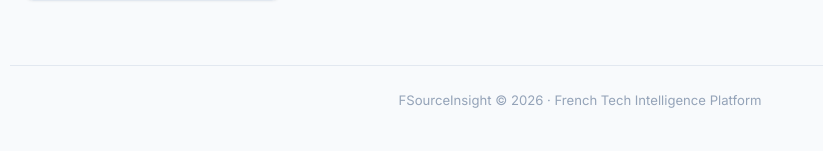
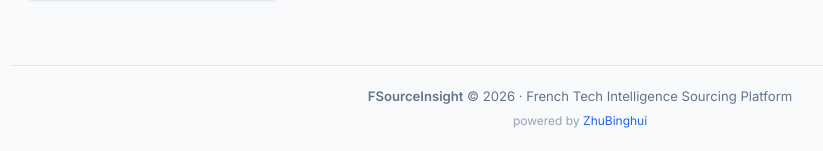
Before and after one commit to zhubinghui/FSourceInsight, a Flask app: page / in a window 1280 px wide. Shown: the part 672-823 px from the top of the page, without its empty margins (60-883 px from the left). After the commit the page ends 800 px from the top, so only its background shows below. Run offline with Flask 3, Linux system fonts and the light colour scheme; the visitor is signed in with stand-in values (Sample User, id 1); data that the repository does not hold is empty; parts of the project's set-up code (start-up, migrations or seed data) failed here and were passed over.

Commit message:
chore: update footer branding
Frontend: "FSourceInsight © 2026 · French Tech Intelligence Sourcing
Platform" + "powered by ZhuBinghui" with mailto link
Admin sidebar: matching "powered by" in footer

Co-Authored-By: Claude Opus 4.6 (1M context) <noreply@anthropic.com>

```diff
--- a/app/web/templates/admin/admin_base.html
+++ b/app/web/templates/admin/admin_base.html
@@ -177,6 +177,9 @@
                 <a href="{{ url_for('auth.logout') }}" class="d-flex align-items-center gap-2 text-decoration-none mt-2" style="color: rgba(255,255,255,0.4); font-size: 0.82rem;">
                     <i class="bi bi-box-arrow-right"></i> Logout
                 </a>
+                <div class="mt-3" style="font-size: 0.68rem; color: rgba(255,255,255,0.25);">
+                    powered by <a href="mailto:bill.zhubinghui@huawei.com" style="color: rgba(255,255,255,0.35); text-decoration: none;">ZhuBinghui</a>
+                </div>
             </div>
         </aside>
 
--- a/app/web/templates/base.html
+++ b/app/web/templates/base.html
@@ -95,8 +95,13 @@
         {% block content %}{% endblock %}
     </main>
 
-    <footer class="container footer-fs mt-5 mb-3">
-        FSourceInsight &copy; {{ now().year if now is defined else '2026' }} &middot; French Tech Intelligence Platform
+    <footer class="container mt-5 mb-3" style="border-top: 1px solid var(--fs-card-border); padding-top: 1.25rem; text-align: center;">
+        <div style="font-size: 0.82rem; color: var(--fs-text-secondary);">
+            <span class="fw-semibold">FSourceInsight</span> &copy; {{ now().year if now is defined else '2026' }} &middot; French Tech Intelligence Sourcing Platform
+        </div>
+        <div style="font-size: 0.75rem; color: var(--fs-text-muted); margin-top: 4px;">
+            powered by <a href="mailto:bill.zhubinghui@huawei.com" style="color: var(--fs-blue); text-decoration: none;">ZhuBinghui</a>
+        </div>
     </footer>
 
     <script src="https://cdn.jsdelivr.net/npm/bootstrap@5.3.3/dist/js/bootstrap.bundle.min.js"></script>
```
